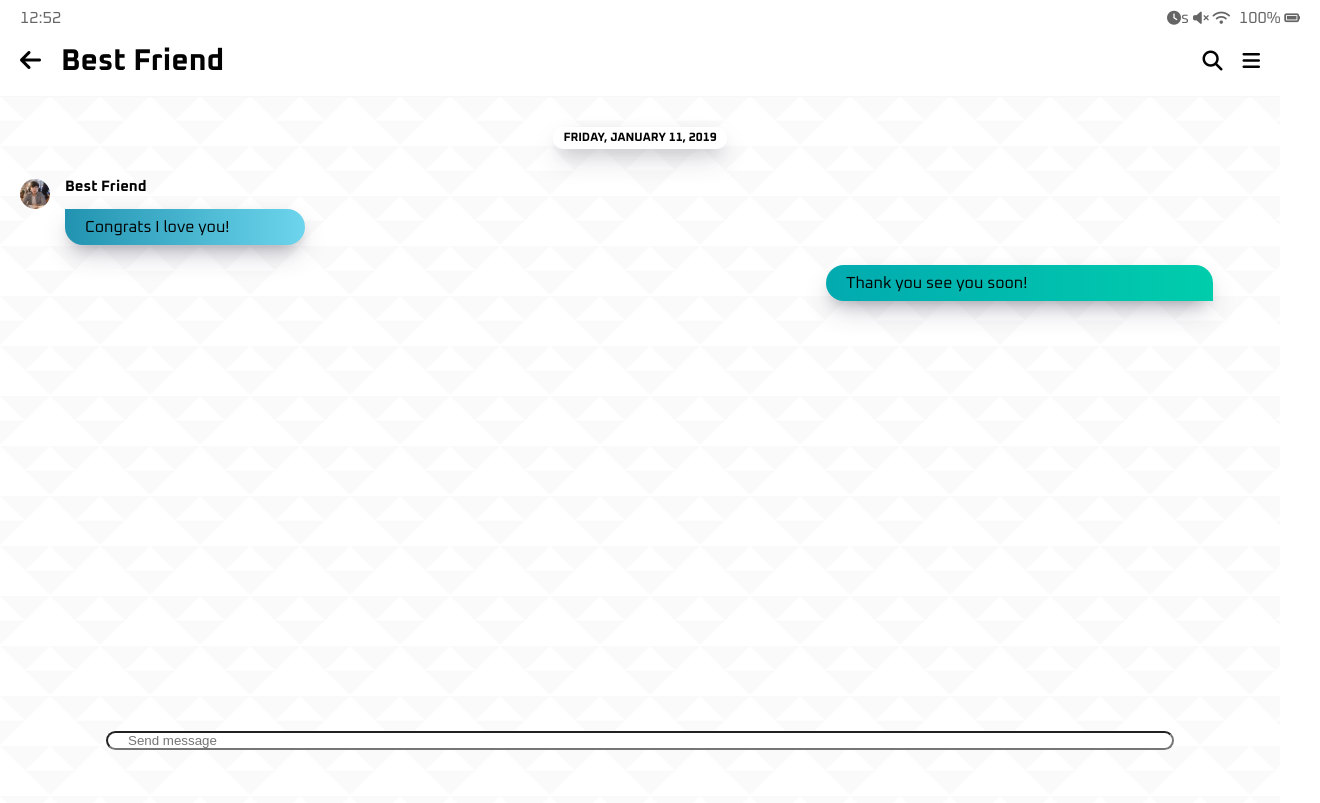
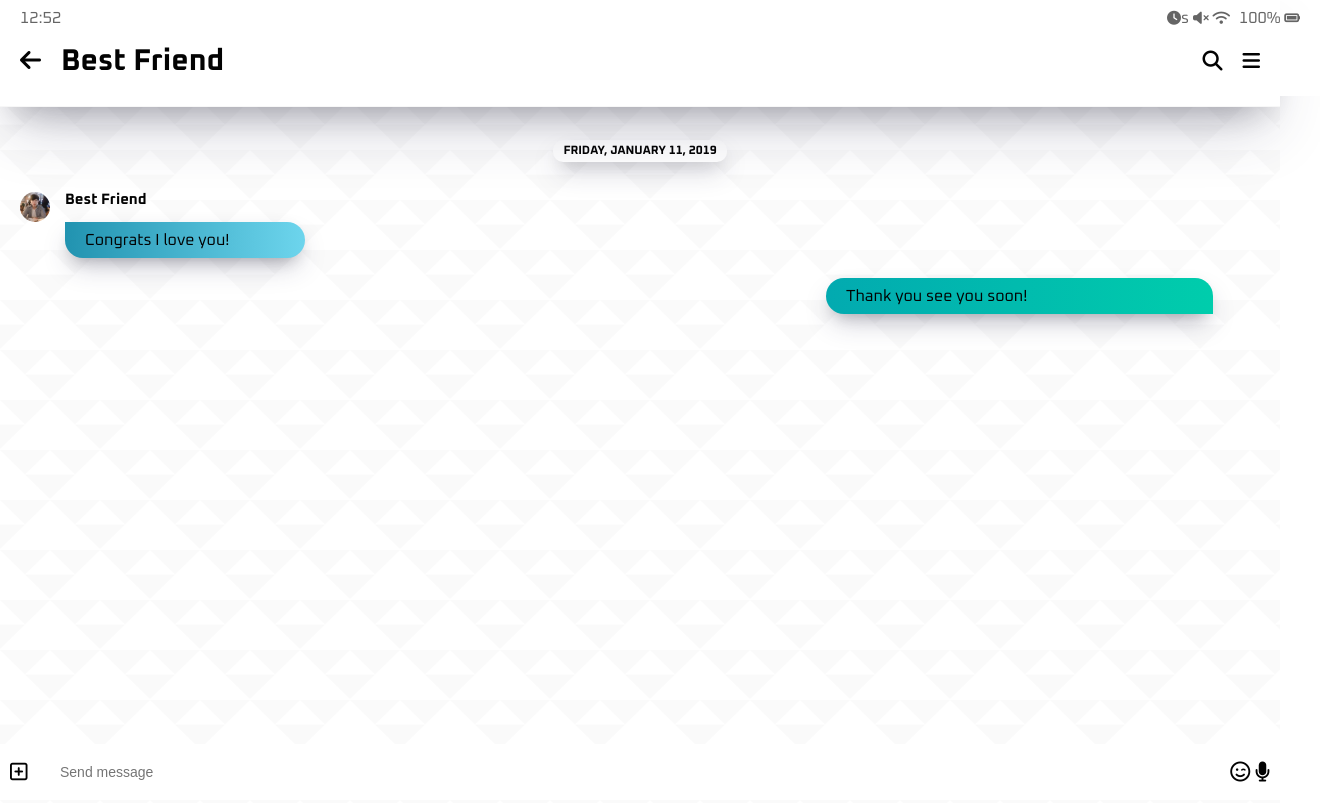
Before and after one commit to CH4MD0M/kakao-clone, a plain HTML site: page chat.html in a window 1280 px wide. Shown: the top 803 px of the page, 1320 px wide, since content can reach past the window. Drawn offline with Linux system fonts and the light colour scheme.

Commit message:
Update chat.css
채팅창 클릭시 애니메이션

```diff
--- a/CSS/chat.css
+++ b/CSS/chat.css
@@ -1,4 +1,26 @@
+.head-wrapper {
+  position: fixed;
+  background-color: white;
+  top: 0;
+  width: 100%;
+  padding: 10px 0px;
+  border-bottom: 1px solid #f7f7f7;
+  box-shadow: 0 30px 60px -12px rgba(50, 50, 93, 0.25),
+    0 18px 36px -18px rgba(0, 0, 0, 0.3), 0 -12px 36px -8px rgba(0, 0, 0, 0.025);
+  /* box-shadow: "수평" "수직" "Blur값" "색"; */
+}
+
 .chats-body {
+  /* 채팅창 배경 */
+  background-image: url("../image/triangle-mosaic.png");
+  min-height: 1000vh;
+  /* vertical height
+     .chat 클래스가 적용된 div에  100%의 높이를 주는것
+     vh
+     - 높이값의 100 분의 1
+     - 100vh는 최대 높이 값이나 그의 유사한 높이 값의 슬라이드를 제작할 때 사용
+     */
+
   /* 채팅 배경을 꽉차게 만듦 */
   padding-left: 0;
   padding-right: 0;
@@ -12,42 +34,66 @@
   width: 100%;
 }
 
-.chat-screen {
-  /* 채팅창 배경 */
-  background-image: url("../image/triangle-mosaic.png");
-  min-height: 100vh;
-  /* vertical height
-    .chat 클래스가 적용된 div에  100%의 높이를 주는것
-    vh
-    - 높이값의 100 분의 1
-    - 100vh는 최대 높이 값이나 그의 유사한 높이 값의 슬라이드를 제작할 때 사용
-    */
-}
-
-.chat__write {
+.chat__write--container {
   /* 채팅 입력 부분 전체 column*/
   position: fixed;
   display: flex;
   justify-content: space-between;
   align-items: center;
-  border-radius: 40px;
-  padding: 0 20px;
-  bottom: 50px;
-  width: 80%;
-  /* ------------------------- */
+  /* -------가운데 정렬-------- */
   margin: 0 auto;
   left: 0;
   right: 0;
-  /* 가운데 정렬 */
-  box-shadow: 0 30px 60px -12px rgba(50, 50, 93, 0.25),
-    0 18px 36px -18px rgba(0, 0, 0, 0.3), 0 -12px 36px -8px rgba(0, 0, 0, 0.025);
-  /* box-shadow: "수평" "수직" "Blur값" "색"; */
-  background-color: white;
+  /* ------------------------- */
+  bottom: 0px;
+  width: 100%;
+}
+.chat__icon-left {
+  position: absolute;
+  left: 10px;
+}
+.chat__icon-right {
+  position: absolute;
+  right: 10px;
+}
+.chat__icon {
+  /* 채팅 입력부분 > 아이콘 크기 */
+  font-size: 20px;
+  transition: opacity 0.3s ease-in-out;
 }
 
-.chat__write i {
-  /* 채팅 입력부분 > 아이콘 크기 */
-  font-size: 22px;
+.chat__write {
+  /* 채팅 입력 부분 애니메이션 */
+  bottom: 0px;
+  width: 100%;
+  border-radius: 0;
+  padding: 20px 60px;
+  margin: 0 auto;
+  width: 100%;
+  border: none;
+  font-size: 14px;
+  transition: width 0.5s ease-in-out, border-radius 0.5s ease-in-out,
+    transform 0.5s ease-in-out;
+}
+.chat__write:focus {
+  outline: none;
+  width: 60%;
+
+  transform: translateY(-40px);
+  border-radius: 40px;
+  box-shadow: rgba(50, 50, 93, 0.25) 0px 13px 27px -5px,
+    rgba(0, 0, 0, 0.3) 0px 8px 16px -8px,
+    rgba(0, 0, 0, 0.024) 0px -6px 16px -6px;
+}
+.chat__write:focus ~ .chat__icon {
+  /*
+  *****************************************
+  동위 선택자
+  .chat__write 뒤에 있는 .chat__icon, 선택
+  css에서 상위에 있는 것 (전에 있는 것은) 선택 할 수 없기 떄문에
+  입력창을 먼저 만들고 아이콘을 뒤에 선언함.
+  */
+  opacity: 0;
 }
 
 /* 중요한 부분 넓이 넓혀주는 거 */
@@ -56,25 +102,12 @@
   width: 80%;
 }
 
-.chat__write-column input {
-  padding: 20px 10px;
-  width: 100%;
-  border: none;
-  font-size: 14px;
-}
-
-.chat__write-column input:focus {
-  outline: none;
-}
-
 .chat-screen .chat__message {
-  border-top: 1px solid #f7f7f7;
-  padding-top: 30px;
   display: flex;
   flex-direction: column;
   align-items: center;
   padding: 0px 20px;
-  padding-top: 30px;
+  padding-top: 130px;
 }
 .chat__message .chat__timestamp {
   background-color: white;
```
